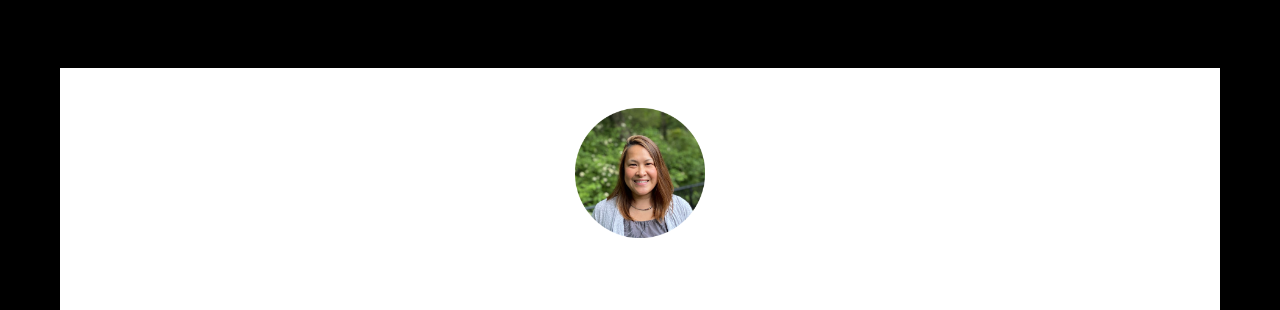
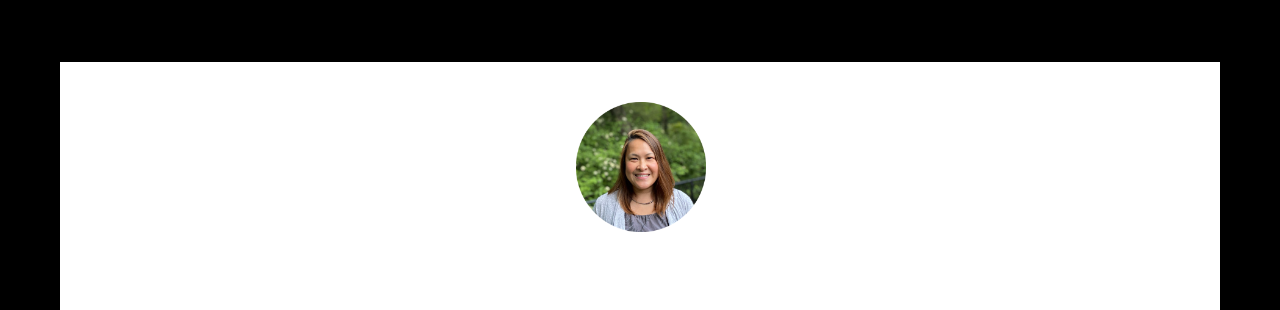
Before and after one commit to brightvibesrock/brightvibes, a plain HTML site: page index.html in a window 1280 px wide. Shown: the top 310 px of the page. Drawn offline with nearby package versions, Linux system fonts and the light colour scheme; files that its build step writes are made by us from their sources; a web font is replaced by a local one.

Commit message:
Update homepage.css
Signed-off-by: brightvibesrock <brightvibesrock@gmail.com>

```diff
--- a/css/homepage.css
+++ b/css/homepage.css
@@ -1,31 +1,24 @@
-
 html {
     font-family: "Inter", sans-serif;
-    margin: 60px 60px 60px 60px;
-    font-weight: 375;
+    margin: 30px;
+    font-weight: 300;
     font-style: normal;
     margin: 0.50em;
     padding: 0.50em;
     line-height: 2;
     color: white;
   }
-
-  img {
-    max-width:100%;
-  }
-
-
-  div {
+div {
     font-family: "Roboto", sans-serif;
     line-height: 2;
-    margin: 0.50em;
+    margin: .10em;
 
     }
 
 iframe {
  /*  border: 1px black; */
  /*  */ width: 100%; /* width in iframe will take precedence over the width set with the HTML width attribute */
-  height: 190px;
+  height: 180px;
   background:transparent;
 
 }
```
